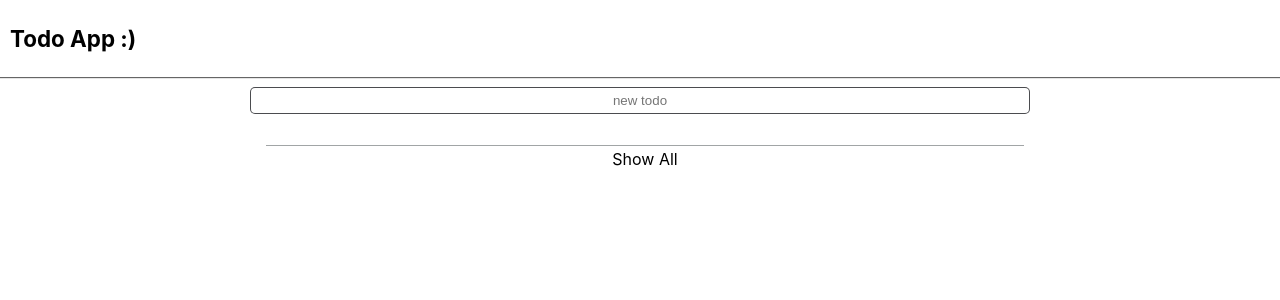
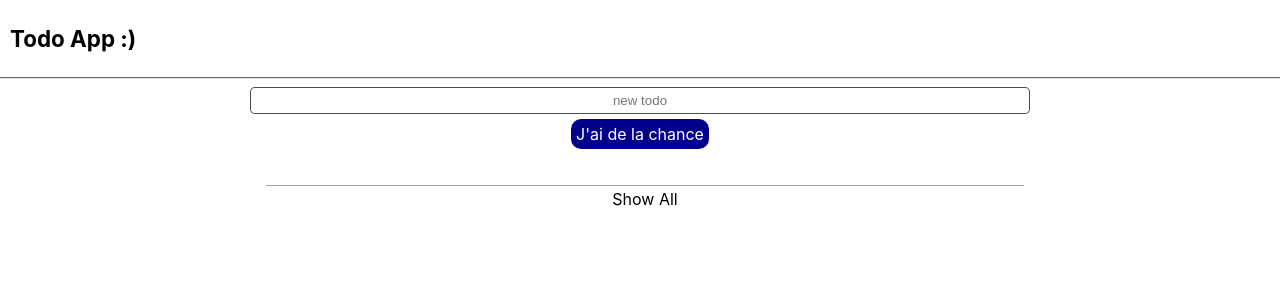
Before and after one commit to Heiiji/todo, a React (Create React App) app: page / in a window 1280 px wide. Shown: the top 300 px of the page. Built offline with nearby package versions, Linux system fonts and the light colour scheme.

Commit message:
j'ai de la chance

```diff
--- a/src/App.css
+++ b/src/App.css
@@ -69,3 +69,16 @@
 .todoEnd:hover {
   opacity: 0.6;
 }
+.chance {
+  background-color: darkblue;
+  color: white;
+  display: inline-block;
+  padding: 5px;
+  margin: 5px;
+  border-radius: 10px;
+  cursor: pointer;
+  transition: 0.3s;
+}
+.chance:hover {
+  opacity: 0.8;
+}
--- a/src/containers/AddTodo.js
+++ b/src/containers/AddTodo.js
@@ -1,6 +1,32 @@
 import React from 'react'
 import { connect } from 'react-redux'
 import { addTodo } from '../actions'
+
+function randomTodo() {
+    const ACTIONS = [
+        'eat',
+        'sleep',
+        'sell',
+        'buy',
+        'destroy',
+        'throw',
+        'bury',
+    ];
+
+
+    const OBJECTS = [
+        'the banana',
+        'the dog',
+        'a fireman',
+        'a dancing guy',
+        'Station F',
+        'the coffin',
+    ];
+
+    console.log(ACTIONS[Math.round(Math.random() * ACTIONS.length)] + OBJECTS[Math.round(Math.random() * OBJECTS.length)])
+
+    return (ACTIONS[Math.round(Math.random() * ACTIONS.length)] + OBJECTS[Math.round(Math.random() * OBJECTS.length)])
+}
 
 const AddTodo = ({ dispatch }) => {
   let input
@@ -16,6 +42,10 @@ const AddTodo = ({ dispatch }) => {
         input.value = ''
       }}>
         <input ref={node => input = node} placeholder="new todo" /><br/>
+          <div onClick={() => {
+              dispatch(addTodo(randomTodo()))
+              input.value = ''
+          }} className="chance">J'ai de la chance</div>
       </form>
     </div>
   )
```
